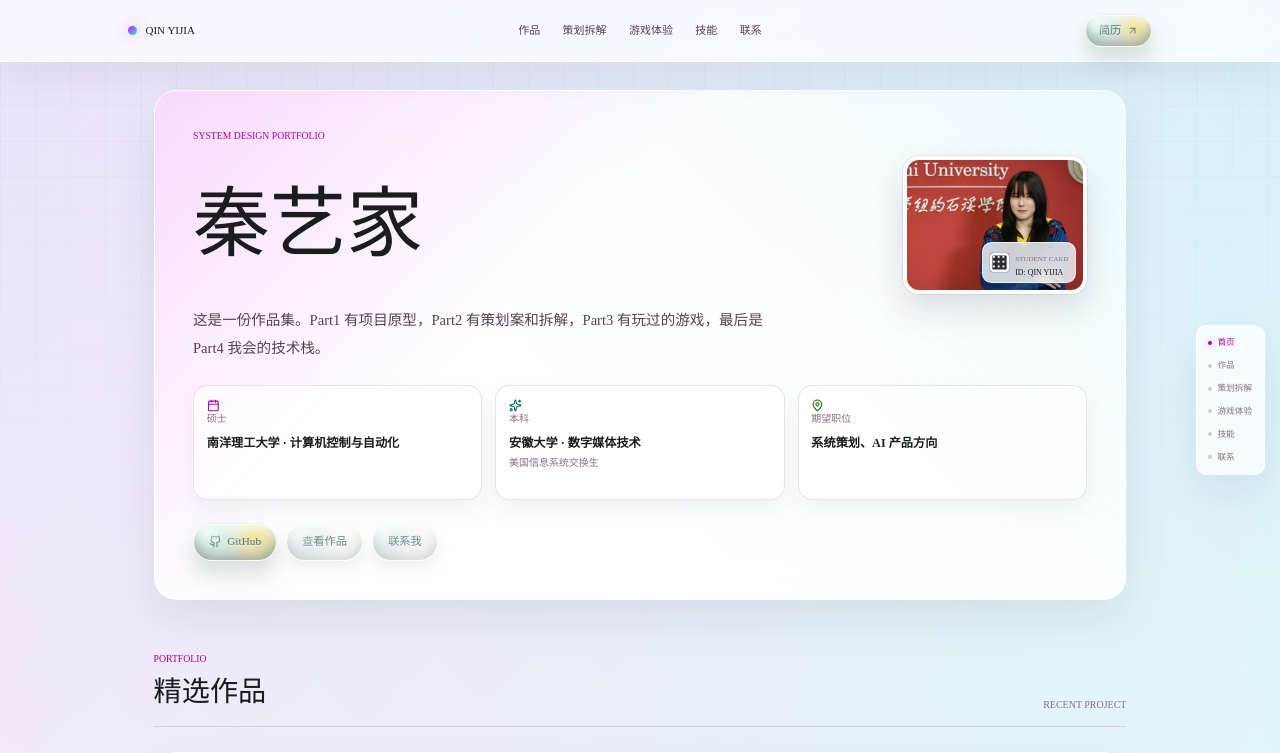
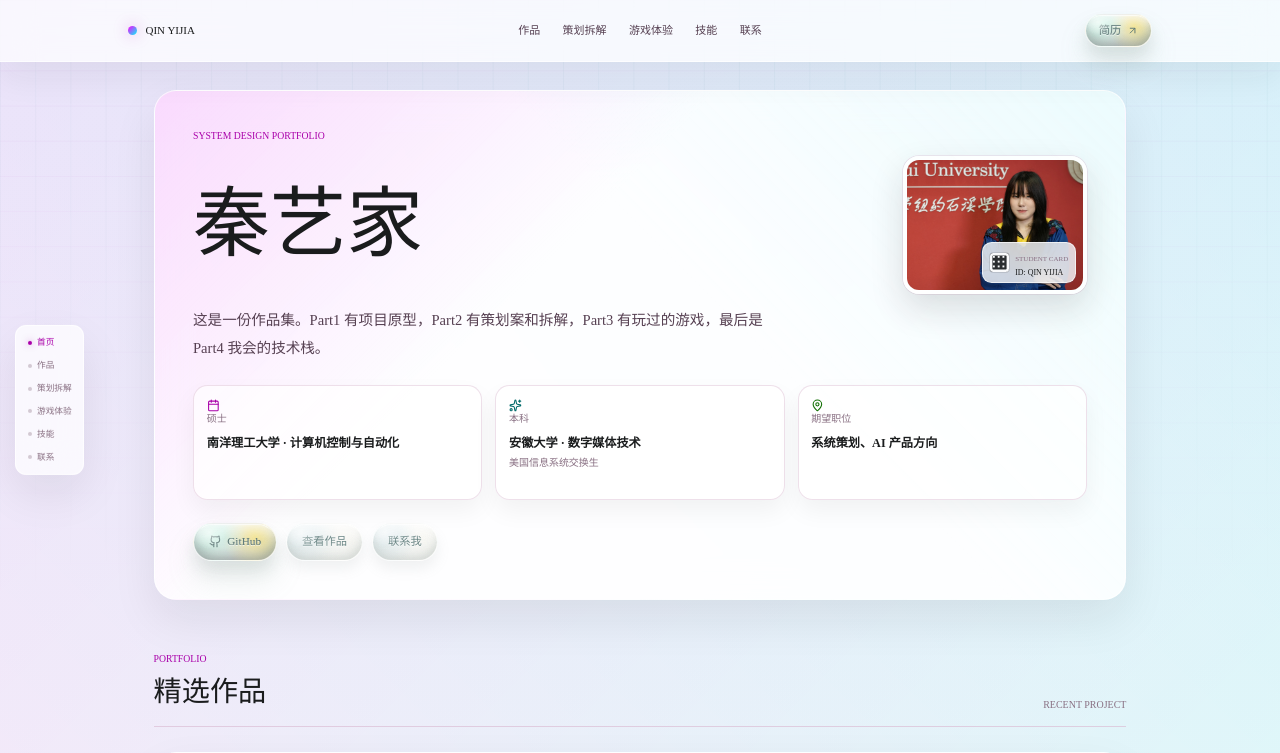
Before and after one commit to yijiaqin726-max/personal, a React (Vite) app: page / in a window 1280 px wide. Shown: the top 753 px of the page. Built offline with nearby package versions, Linux system fonts and the light colour scheme; a web font is replaced by a local one.

Commit message:
目录放左边

```diff
--- a/src/index.css
+++ b/src/index.css
@@ -1185,7 +1185,7 @@
 /* ── Floating Side Nav ── */
 .floating-nav {
   position: fixed;
-  right: 1.2rem;
+  left: 1.2rem;
   top: 50%;
   transform: translateY(-50%);
   z-index: 40;
```
